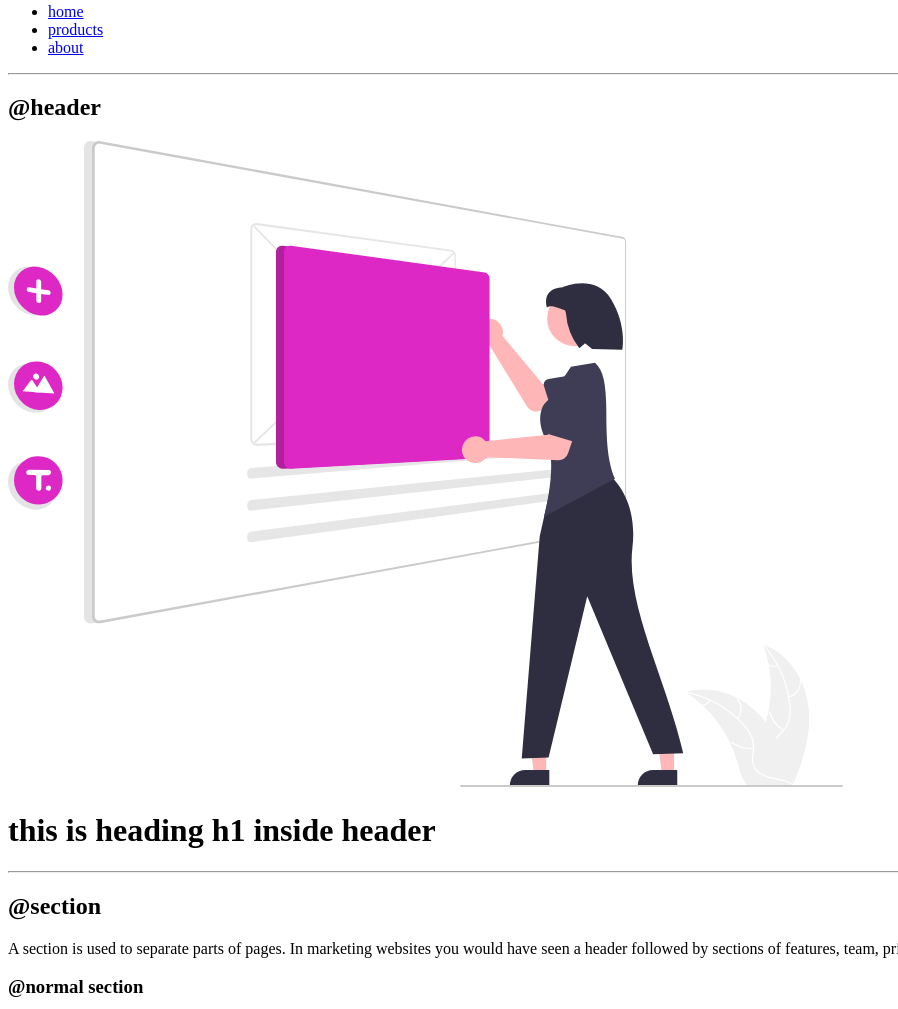
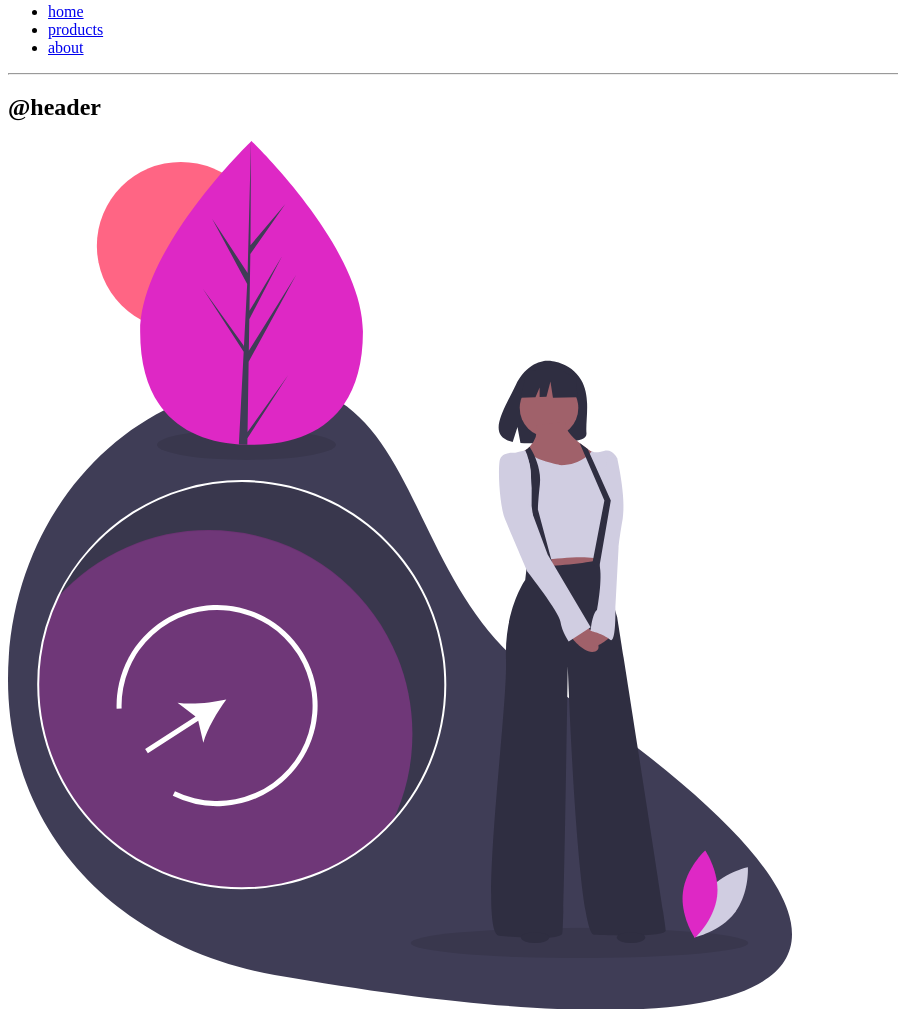
Before and after one commit to karthikgoud/adrash-balika-video-practice, a plain HTML site: page index.html in a window 1280 px wide. Shown: the part 1376-2385 px from the top of the page, without its empty margins (0-898 px from the left). Drawn offline with Linux system fonts and the light colour scheme.

Commit message:
update: img to hero2

```diff
--- a/index.html
+++ b/index.html
@@ -104,7 +104,7 @@
     <hr>
 
     <h2>@header</h2>
-    <img src="images/hero.svg" alt="adarsh balika">
+    <img src="images/hero-2.svg" alt="adarsh balika">
 
     <h1>this is heading h1 inside header</h1>
 
```
Also changed, not shown: images/hero-2.svg (added).
